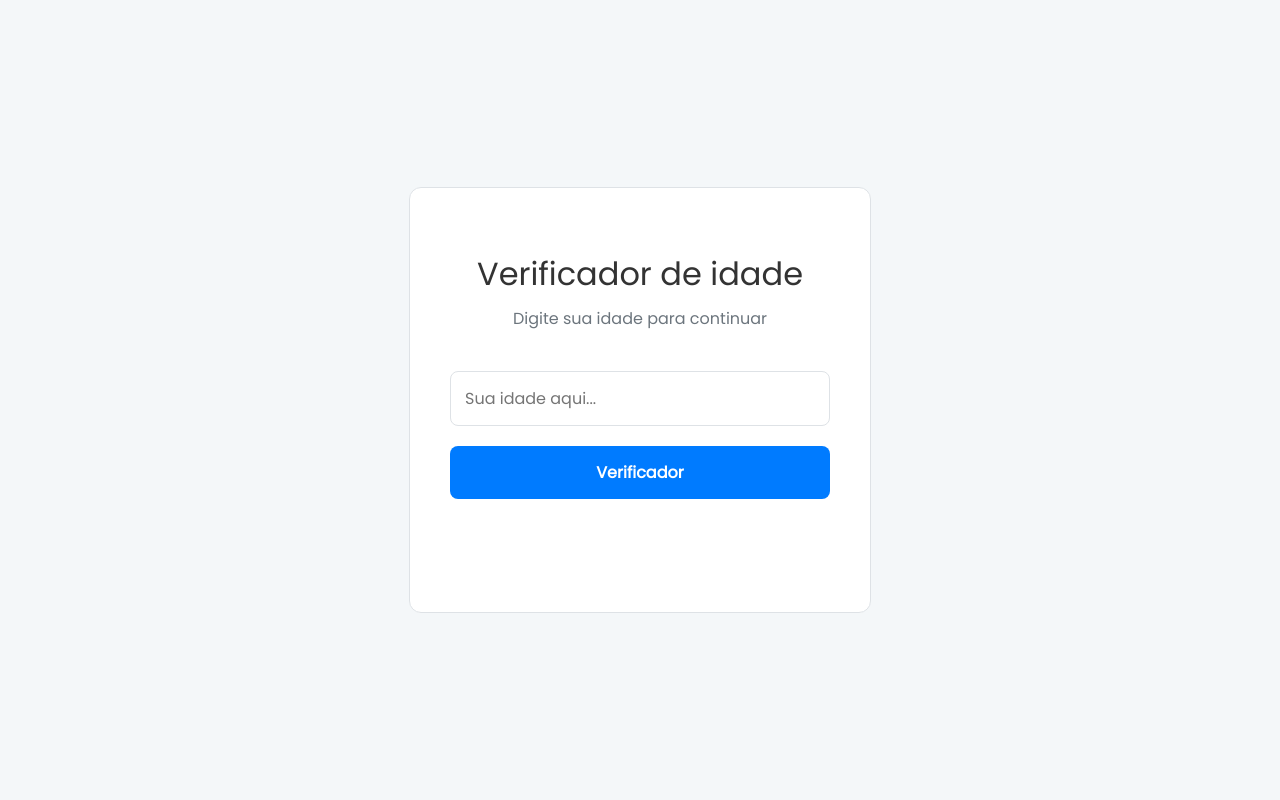
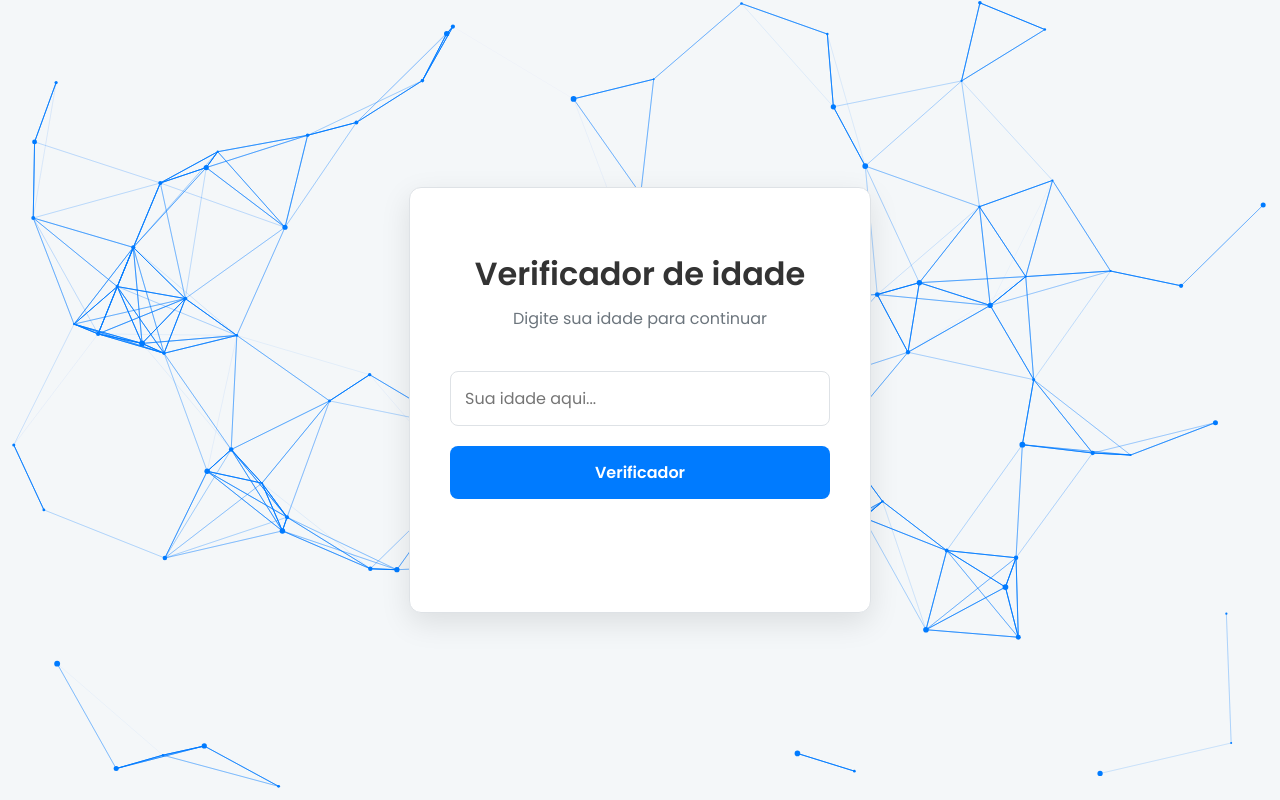
Before and after one commit to Nulpy/verificadorDeIdade, a plain HTML site: page verificadorDeIdade3D/index.html in a window 1280 px wide. Drawn offline with Linux system fonts and the light colour scheme.

Commit message:
Add files via upload

```diff
--- a/verificadorDeIdade3D/index.html
+++ b/verificadorDeIdade3D/index.html
@@ -7,7 +7,7 @@
         <link rel="stylesheet" href="./style.css">
     </head>
     <body>
-        <canvas id="background"></canvas>
+        <canvas id="background-canvas"></canvas>
 
         <div class="container">
             <h1>Verificador de idade</h1>
@@ -20,4 +20,5 @@
         <script src="script.js" defer></script>
 
     </body>
+
 </html>
--- a/verificadorDeIdade3D/script.js
+++ b/verificadorDeIdade3D/script.js
@@ -13,7 +13,7 @@ function verificarIdade(){
     }else if(idade< 18){
         menssagem = 'Você é menor de idade.';
     }else if(idade <60){
-        menssagem = 'Você é adulto.'
+        menssagem = 'Você é adulto.';
     }else{
         menssagem = 'você é idoso';
 
@@ -25,16 +25,19 @@ function verificarIdade(){
 }
 
 verifyButton.addEventListener('click', verificarIdade);
-idadeInput.addEventListener('keyup', (event) =>{
+idadeInput.addEventListener('keyup', (event) => {
     if(event.key === 'Enter') verificarIdade();
-})
+});
 
 //animação canvas de fundo
 const canvas = document.getElementById('background-canvas');
-const ctx = canvas.getContext('2d'); // contexto 2d, onde desenhamos
+const ctx = canvas.getContext('2d');
+ // contexto 2d, onde desenhamos
+
+
 //Ajusta o tamanho do canvas para o da janela
 canvas.width = window.innerWidth;
-canvas.width = window.innerHeight;
+canvas.height = window.innerHeight;
 
 //objeto para armazenarr a posiçao do mouse
 let mouse = {
@@ -63,7 +66,6 @@ class Particula{
         this.direcaoY = direcaoY;
         this.tamanho = tamanho;
         this.cor = cor;
-
     }
     //metodo para desenhar a particula do cnva
     desenhar(){
@@ -79,7 +81,7 @@ class Particula{
         if(this.x > canvas.width || this.x < 0){
             this.direcaoX = -this.direcaoX;
         }
-        if(this.y > canvas.width || this.y < 0){
+        if(this.y > canvas.height || this.y < 0){
             this.direcaoY = -this.direcaoY;
         }
         this.x += this.direcaoX;
@@ -98,24 +100,28 @@ function init(){
         let y = Math.random() * (innerHeight - tamanho * 2) + tamanho;
         let direcaoX = (Math.random() * 0.4) - 0.2;
         let direcaoY = (Math.random() * 0.4) - 0.2;
-        let cor = '007bff';
+        let cor = '#007bff';
         particulasArray.push(new Particula(x, y, direcaoX, direcaoY, tamanho, cor));
     }
 }
 
 // Funcao para conectar as particulas com linhas
 function conectar(){
-    for(let a = 0; a> particulasArray.length; a++){
+    for(let a = 0; a < particulasArray.length; a++){
         for(let b = 0; b < particulasArray.length; b++){
-            let distancia =((particulasArray[a].x - particulasArray[b].x) * (particulasArray[a].x - particulasArray[b].x)) * ((particulasArray[a].y - particulasArray[b].y) * (particulasArray[a].y - particulasArray[b].y));
+        let dx = particulasArray[a].x - particulasArray[b].x;
+        let dy = particulasArray[a].y - particulasArray[b].y;
+        let distancia = dx * dx + dy * dy;
+
 
             // se a distancia entre duas particulas for menor que um certo valor, desenha uma linha
-            if(distancia < (canvas.width/7) * (canvas.Height/ 7)){
-                ctx.stokeStyle = `rgba(0, 123, 255, ${ - (distancia/2000)})`
-                ctx.lineWidht= 1;
+            if(distancia < (canvas.width/7) * (canvas.height/ 7)){
+            ctx.strokeStyle = `rgba(0, 123, 255, ${1 - (distancia/20000)})`;
+            ctx.lineWidth = 1;
+
                 ctx.beginPath();
                 ctx.moveTo(particulasArray[a].x, particulasArray[a].y);
-                ctx.moveTo(particulasArray[b].x, particulasArray[b].y);
+                ctx.lineTo(particulasArray[b].x, particulasArray[b].y);
                 ctx.stroke();
             }
         }
@@ -125,7 +131,8 @@ function conectar(){
 //loop de animaçao
 function animar(){
     requestAnimationFrame(animar);
-    ctx.clearRect(0, 0, innerWidth, innerHeight); //Limpa o canvas cada frame
+    ctx.clearRect(0, 0, canvas.width, canvas.height);
+ //Limpa o canvas cada frame
 
     for(let i = 0; i < particulasArray.length; i++){
         particulasArray[i].atualizar();
@@ -136,7 +143,7 @@ function animar(){
 //recria as particulas se a janela for redimensionada
 window.addEventListener('resize', () => {
     canvas.width = innerWidth;
-    canvas.Height = innerHeight;
+    canvas.height = innerHeight;
     init();
 
 });
--- a/verificadorDeIdade3D/style.css
+++ b/verificadorDeIdade3D/style.css
@@ -1,4 +1,4 @@
-@import url('https://fonts.googleapis.com/css2?family=Poppins:wgth@400;600&display=swap');
+@import url('https://fonts.googleapis.com/css2?family=Poppins:wght@400;600&display=swap');
 
 :root{
     --cor-fundo: #f4f7f9; /* Um Cinza bem claro*/
@@ -23,7 +23,7 @@ body{
 
 }
 
-#background{
+#background-canvas{
     position:fixed;
     top: 0;
     left: 0;
@@ -39,14 +39,14 @@ body{
     padding: 40px;
     background: var(--cor-container);
     border-radius: 12px;
-    box-shadow: 0 10px 30px rgba(0, 0, 0, 0,1) ;
+    box-shadow: 0 10px 30px rgba(0, 0, 0, 0.1) ;
     text-align: center;
     border: 1px solid var(--cor-borda);
 
 }
 
 h1{
-    font-weight: 60;
+    font-weight: 606;
     margin-bottom: 8px;
 
 }
```
